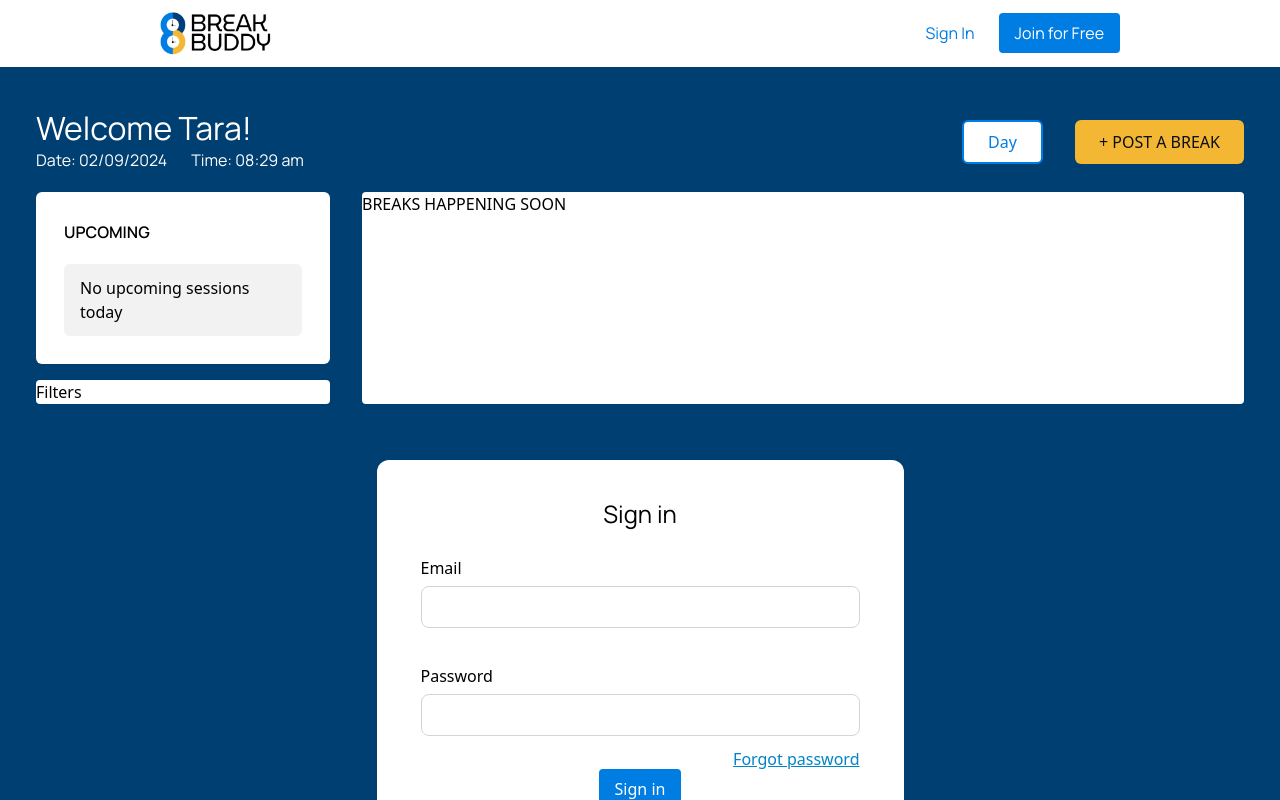
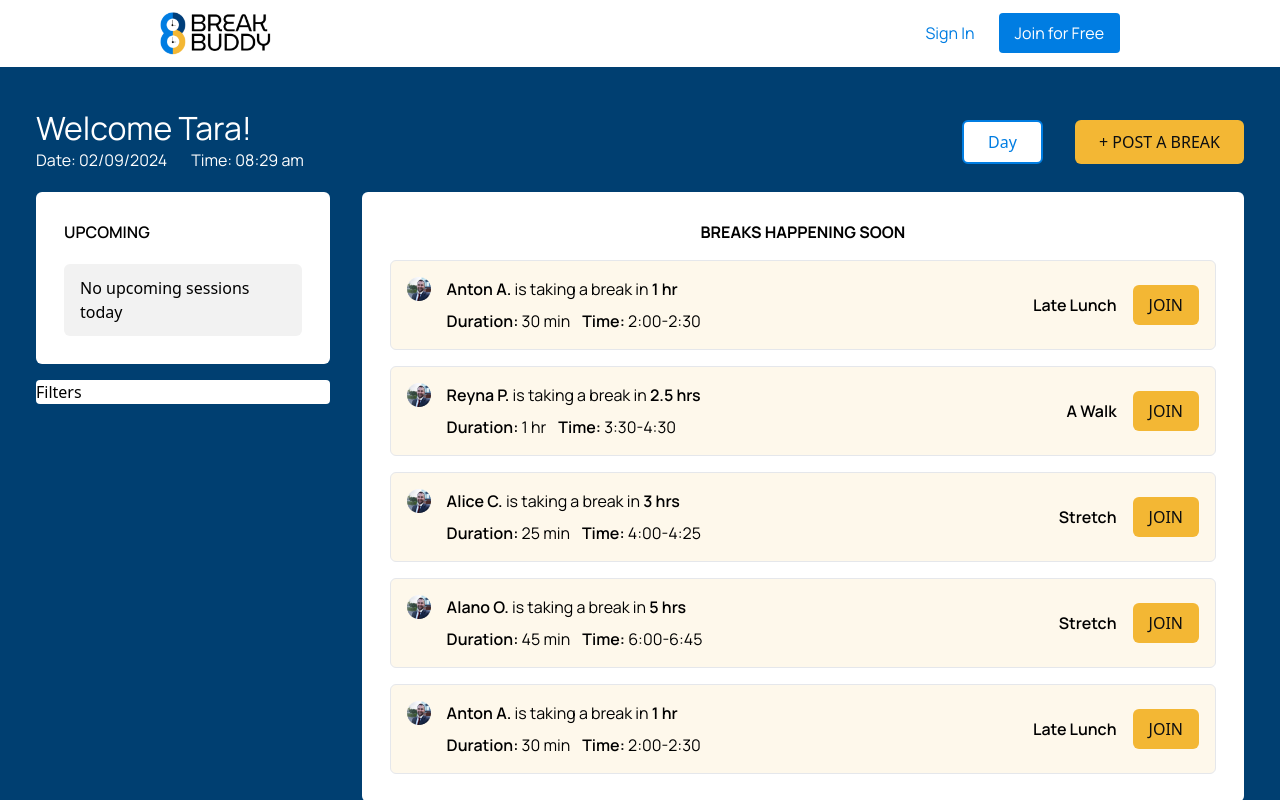
Before and after one commit to Break-Buddy/Break-Buddy-React, a React (Vite) app: page /home in a window 1280 px wide. Shown: the top 800 px of the page. Built offline with nearby package versions, Linux system fonts and the light colour scheme; the HTML template or start-up script is replaced by a standard one.

Commit message:
created activities component for dashboard

```diff
--- /dev/null
+++ b/src/components/ActivitiesDashboard.jsx
@@ -0,0 +1,109 @@
+import user1 from "../assets/User1.png";
+
+const users = [
+  {
+    name: "Anton A.",
+    hour: "1 hr",
+    duration: "30 min",
+    time: "2:00-2:30",
+    activity: "Late Lunch",
+  },
+  {
+    name: "Reyna P.",
+    hour: "2.5 hrs",
+    duration: "1 hr",
+    time: "3:30-4:30",
+    activity: "A Walk",
+  },
+  {
+    name: "Alice C.",
+    hour: "3 hrs",
+    duration: "25 min",
+    time: "4:00-4:25",
+    activity: "Stretch",
+  },
+  {
+    name: "Alano O.",
+    hour: "5 hrs",
+    duration: "45 min",
+    time: "6:00-6:45",
+    activity: "Stretch",
+  },
+];
+
+function ActivitiesDashboard() {
+  return (
+    <div className="w-3/4 bg-white rounded-md px-7 py-7">
+      <div className="flex flex-col items-center gap-4">
+        <h3 className="font-bold">BREAKS HAPPENING SOON</h3>
+
+        {/* Card */}
+        {users.map((user, i) => (
+          <div
+            key={i}
+            className="border flex w-full justify-between px-4 py-4 rounded-md bg-[#FEF8EB]"
+          >
+            {/* Left Side */}
+            <div className="flex items-start gap-4">
+              <img src={user1} alt="" />
+              <div className="flex flex-col gap-2">
+                <h3>
+                  <span className="font-semibold">{user.name}</span> is taking a
+                  break in <span className="font-semibold">{user.hour}</span>
+                </h3>
+                <div className="flex gap-3">
+                  <h3>
+                    <span className="font-semibold">Duration:</span>{" "}
+                    {user.duration}
+                  </h3>
+                  <h3>
+                    <span className="font-semibold">Time:</span> {user.time}
+                  </h3>
+                </div>
+              </div>
+            </div>
+            {/* End of Left Side */}
+
+            {/* Right Side */}
+            <div className="flex items-center gap-4">
+              <h3 className="font-semibold">{user.activity}</h3>
+              <button className="button-3 px-4 py-2">JOIN</button>
+            </div>
+            {/* End of Right Side */}
+          </div>
+        ))}
+        <div className="border flex w-full justify-between px-4 py-4 rounded-md bg-[#FEF8EB]">
+          {/* Left Side */}
+          <div className="flex items-start gap-4">
+            <img src={user1} alt="" />
+            <div className="flex flex-col gap-2">
+              <h3>
+                <span className="font-semibold">Anton A.</span> is taking a
+                break in <span className="font-semibold">1 hr</span>
+              </h3>
+              <div className="flex gap-3">
+                <h3>
+                  <span className="font-semibold">Duration:</span> 30 min
+                </h3>
+                <h3>
+                  <span className="font-semibold">Time:</span> 2:00-2:30
+                </h3>
+              </div>
+            </div>
+          </div>
+          {/* End of Left Side */}
+
+          {/* Right Side */}
+          <div className="flex items-center gap-4">
+            <h3 className="font-semibold">Late Lunch</h3>
+            <button className="button-3 px-4 py-2">JOIN</button>
+          </div>
+          {/* End of Right Side */}
+        </div>
+        {/* End of Card */}
+      </div>
+    </div>
+  );
+}
+
+export default ActivitiesDashboard;
--- a/src/views/Dashboard.jsx
+++ b/src/views/Dashboard.jsx
@@ -1,6 +1,7 @@
 import React, { useState } from "react";
 import Upcoming from "../components/Upcoming";
 import SignInPage from "../components/SignInPage";
+import ActivitiesDashboard from "../components/ActivitiesDashboard";
 
 function Dashboard() {
   const date = new Date();
@@ -71,9 +72,9 @@ function Dashboard() {
             <div className="bg-white rounded">Filters</div>
           </div>
           {/* END OF LEFT */}
-          {/* RIGHT */}
-          <div className="w-3/4 bg-white rounded">BREAKS HAPPENING SOON</div>
-          {/* END OF RIGHT */}
+          {/* Activities Dashboard */}
+          <ActivitiesDashboard />
+          {/* End of Activities Dashboard */}
         </div>
         {/* END OF BOTTOM STUFF */}
         {/*  */}
```
Also changed, not shown: src/assets/User1.png (added).
